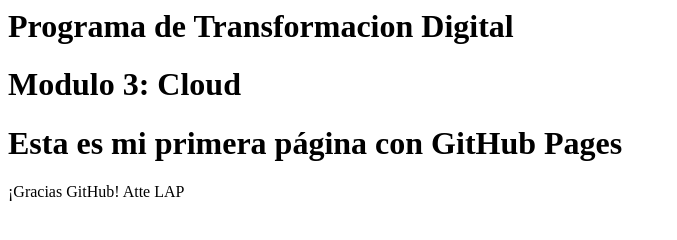
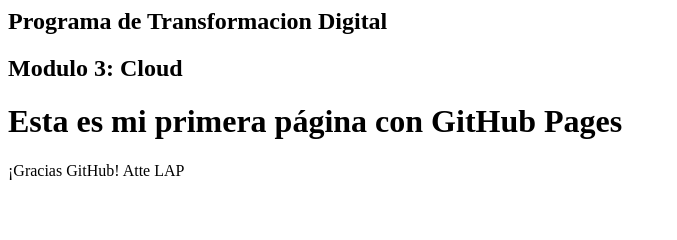
Before and after one commit to larce19/LAPrepository, a plain HTML site: page index.html in a window 1280 px wide. Shown: the whole page, without its empty margins (0-677 px from the left). Drawn offline with Linux system fonts and the light colour scheme.

Commit message:
3er commit de personalizacion

```diff
--- a/index.html
+++ b/index.html
@@ -1,6 +1,6 @@
 <html>
-<h1> Programa de Transformacion Digital
-<h1> Modulo 3: Cloud
+<h2> Programa de Transformacion Digital
+<h2> Modulo 3: Cloud
 <h1> Esta es mi primera página con GitHub Pages </h1>
 <p>¡Gracias GitHub! Atte LAP</p>
 </html>
```
